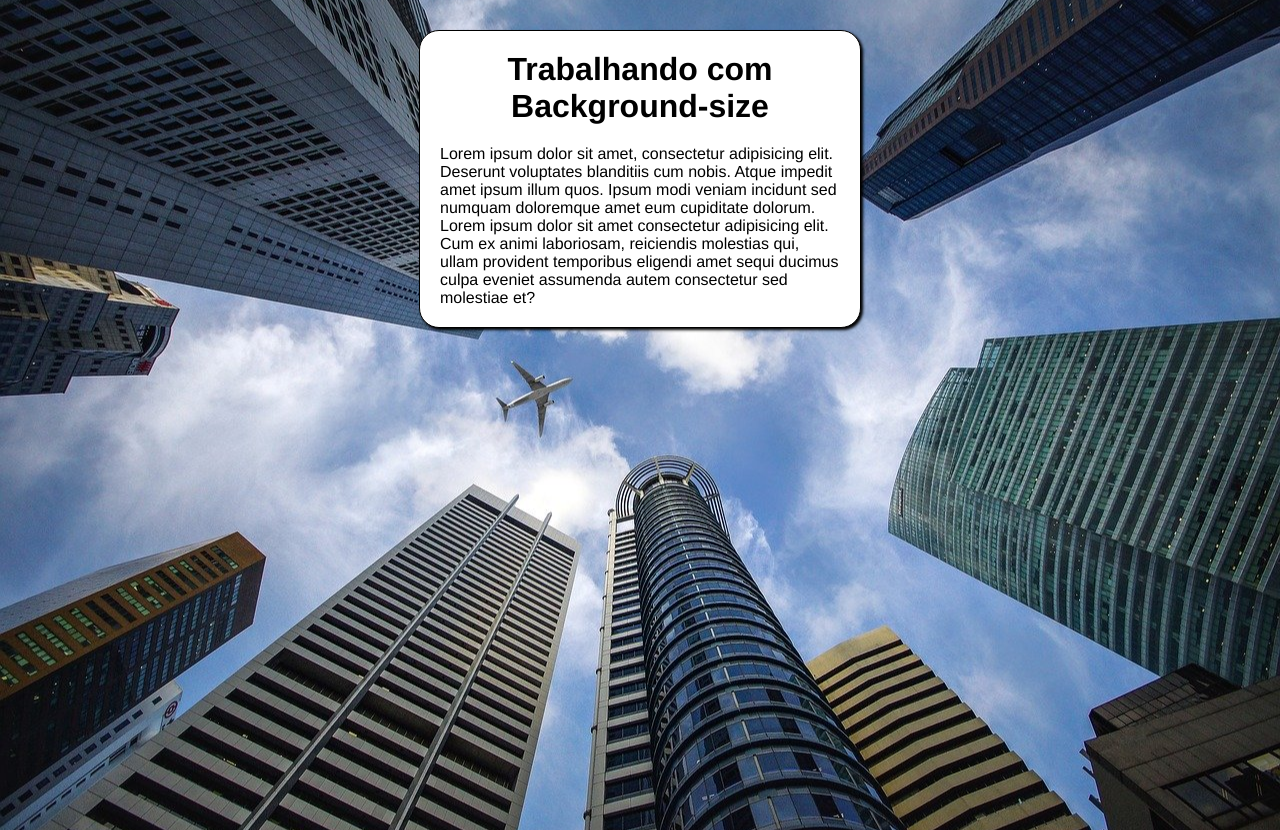
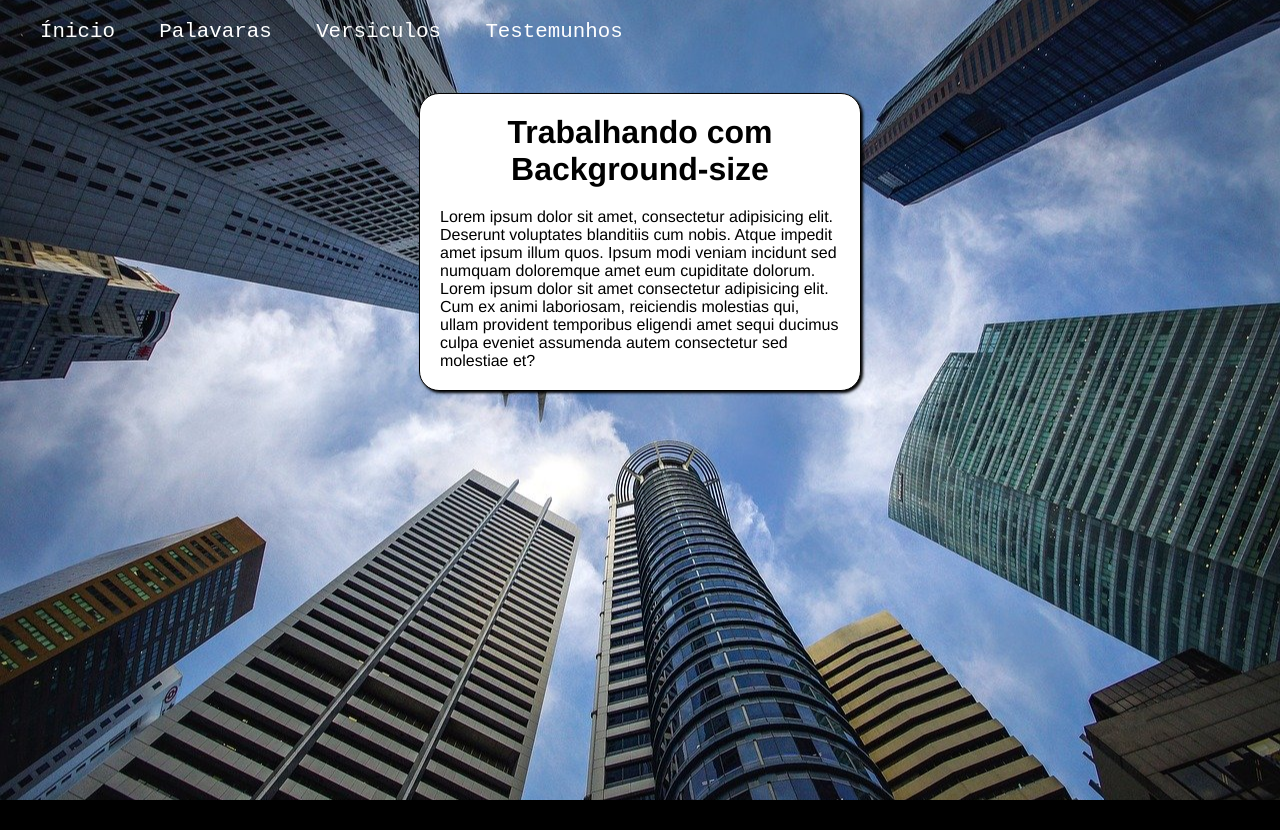
Before and after one commit to luizmarcosfarias2023/Imagem-Fundo, a plain HTML site: page background-size.html in a window 1280 px wide. After the commit the page ends 800 px from the top, so only its background shows below. Drawn offline with Linux system fonts and the light colour scheme.

Commit message:
Foi Criado menu de navegação e também feito transição dos menus.

```diff
--- a/background-size.html
+++ b/background-size.html
@@ -33,9 +33,31 @@
             margin-bottom: 20px;
             text-align: center;
         }
+
+        nav{
+            padding: 20px;
+            margin-bottom: 20px;
+        }
+        a{
+            margin: 20px;
+            font-family:'Courier New', Courier, monospace;
+            font-size: 1.3em;
+            color: white;
+            text-decoration: none;
+        }
+        a:hover{
+            color: red;
+            transition: 0.3s;
+        }
     </style>
 </head>
 <body>
+    <nav>
+        <a href="#">Ínicio</a>
+        <a href="#">Palavaras</a>
+        <a href="#">Versiculos</a>
+        <a href="#">Testemunhos</a>
+    </nav>
     <main>
         <h1>Trabalhando com Background-size</h1>
         <p>Lorem ipsum dolor sit amet, consectetur adipisicing elit. Deserunt voluptates blanditiis cum nobis. Atque impedit amet ipsum illum quos. Ipsum modi veniam incidunt sed numquam doloremque amet eum cupiditate dolorum.
```
